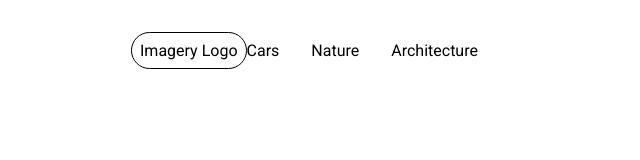
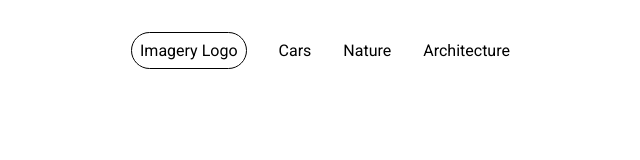
Before and after one commit to Berkay-akbas/Capstone-Module-2, a website built with webpack: page src/index.html in a window 1280 px wide. Shown: the whole page, without its empty margins (59-699 px from the left). Built offline with nearby package versions, Linux system fonts and the light colour scheme.

Commit message:
Update styling to remove errors

```diff
--- a/src/style.css
+++ b/src/style.css
@@ -18,7 +18,7 @@ body {
 
 .header {
   display: flex;
-  gap: 2git srem;
+  gap: 2rem;
   margin: 0 auto;
   max-width: 900px;
   width: 90%;
```
